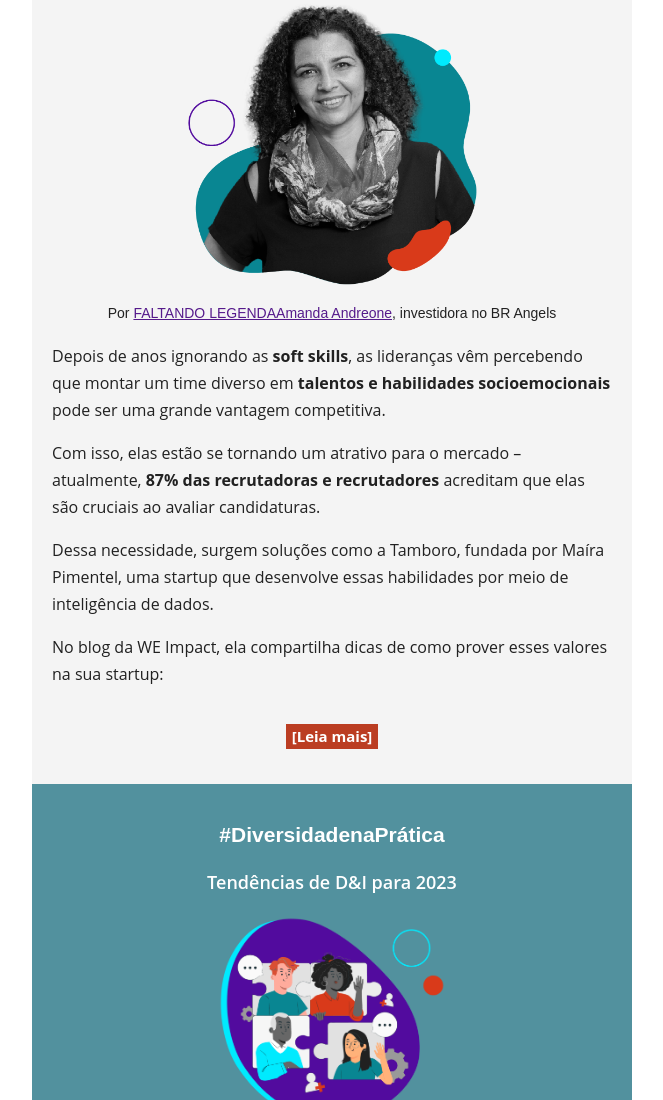
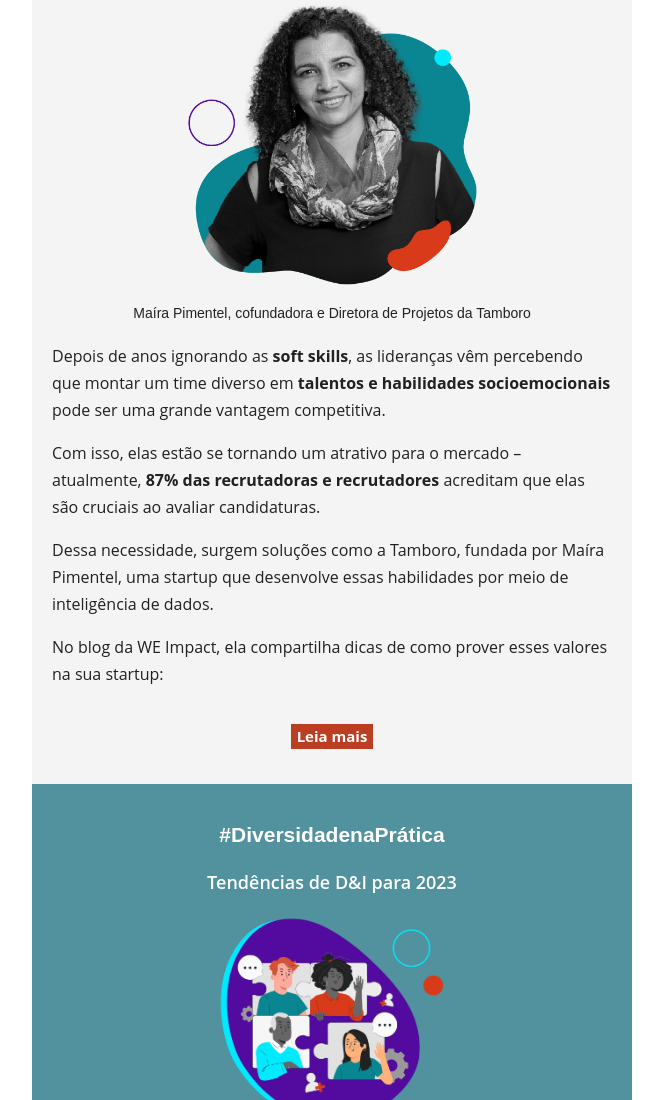
Before and after one commit to weimpact-tech/newsletter-22, a website: page index.html in a window 1280 px wide. Shown: the part 2302-3402 px from the top of the page, without its empty margins (308-971 px from the left). Drawn offline with Linux system fonts and the light colour scheme.

Commit message:
adições conteúdo

```diff
--- a/index.html
+++ b/index.html
@@ -207,9 +207,7 @@
                                                             alt="Maíra Pimentel">
                                                         <p id="subTituloWin"
                                                             style="-webkit-text-size-adjust: 100%; -ms-text-size-adjust: 100%; padding-left: 20px; padding-right: 20px; font-family: 'Poppins', sans-serif; font-size: 14px; text-align: center;">
-                                                            Por <a href="" target="_blank"
-                                                                style="-webkit-text-size-adjust: 100%; -ms-text-size-adjust: 100%;">FALTANDO
-                                                                LEGENDAAmanda Andreone</a>, investidora no BR Angels
+                                                            Maíra Pimentel, cofundadora e Diretora de Projetos da Tamboro
                                                         </p>
                                                         <p
                                                             style="-webkit-text-size-adjust: 100%; -ms-text-size-adjust: 100%; font-size: 16px; text-align: left;">
@@ -238,12 +236,12 @@
                                                             No blog da WE Impact, ela compartilha dicas de como prover
                                                             esses valores na sua startup:<br>
                                                         </p>
-                                                        <a href="https://www.weimpact.tech/mulheres-investidoras/"
+                                                        <a href="https://www.weimpact.tech/blog-soft-skills/"
                                                             target="_blank"
                                                             style="-webkit-text-size-adjust: 100%; -ms-text-size-adjust: 100%;">
                                                             <button id="botaoLaranja"
                                                                 style="border: none; margin: 20px; font-weight: 700; font-family: 'Open Sans', sans-serif; font-size: 15px; height: 25px; color: #ffffff; background-color: #bb3d22;">
-                                                                [Leia mais]
+                                                                Leia mais
                                                             </button>
                                                         </a>
                                                     </td>
```
